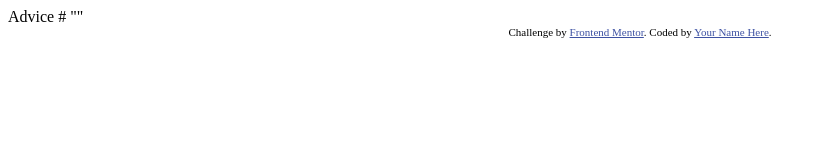
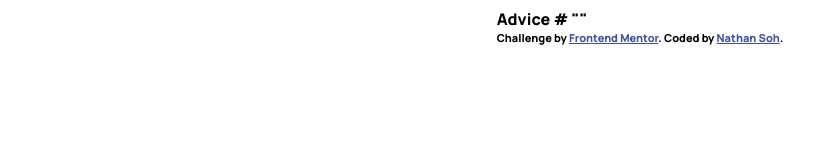
Before and after one commit to nFinityV2/advice-generator-fem, a plain HTML site: page index.html in a window 1280 px wide. Shown: the whole page, without its empty margins (0-835 px from the left). Drawn offline with Linux system fonts and the light colour scheme.

Commit message:
Added colours and fonts to stylesheet

```diff
--- a/index.html
+++ b/index.html
@@ -5,14 +5,8 @@
   <meta name="viewport" content="width=device-width, initial-scale=1.0"> <!-- displays site properly based on user's device -->
 
   <link rel="icon" type="image/png" sizes="32x32" href="./images/favicon-32x32.png">
-
+  <link rel="stylesheet" href="styles.css">
   <title>Frontend Mentor | Advice generator app</title>
-
-  <!-- Feel free to remove these styles or customise in your own stylesheet 👍 -->
-  <style>
-    .attribution { font-size: 11px; text-align: center; }
-    .attribution a { color: hsl(228, 45%, 44%); }
-  </style>
 </head>
 <body>
 
@@ -22,7 +16,7 @@
 
   <div class="attribution">
     Challenge by <a href="https://www.frontendmentor.io?ref=challenge" target="_blank">Frontend Mentor</a>.
-    Coded by <a href="#">Your Name Here</a>.
+    Coded by <a href="#">Nathan Soh</a>.
   </div>
 </body>
 </html>
--- /dev/null
+++ b/styles.css
@@ -0,0 +1,33 @@
+@import url('https://fonts.googleapis.com/css2?family=Manrope:wght@200..800&display=swap');
+
+* {
+    /* Colours */
+    --light-cyan: hsl(193, 38%, 86%);
+    --neon-green: hsl(150, 100%, 66%);
+    --greyish-blue: hsl(217, 19%, 38%);
+    --dark-greyish-blue: hsl(217, 19%, 24%);
+    --dark-blue: hsl(218, 23%, 16%);
+
+    /* Fonts */
+    font-family: 'Manrope', sans-serif;
+    font-weight: 800;
+}
+
+body {
+    display: grid;
+    place-content: center;
+    box-sizing: border-box;
+    font-size: 1rem;
+}
+
+.quote {
+    font-size: 1.75rem;
+}
+
+.attribution {
+    font-size: 11px; text-align: center;
+}
+
+.attribution a {
+    color: hsl(228, 45%, 44%);
+}
```
Also changed, not shown: 1 other file.
